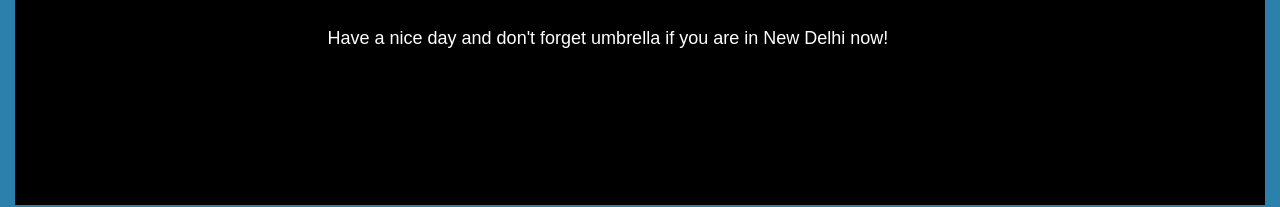
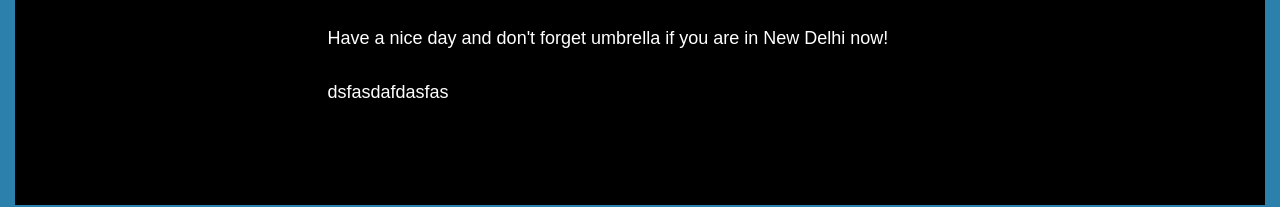
Before and after one commit to TatyanaMolchanova/weather-forecast-experiment, a plain HTML site: page index.html in a window 1280 px wide. Shown: the part 580-787 px from the top of the page. Drawn offline with Linux system fonts and the light colour scheme; some icons are missing.

Commit message:
Update index.html

```diff
--- a/index.html
+++ b/index.html
@@ -51,7 +51,7 @@
 			</ul>
 		</main>
 		<footer>
-			<p>Have a nice day and don't forget umbrella if you are in New Delhi now!</p>
+			<p>Have a nice day and don't forget umbrella if you are in New Delhi now! dsfasdafdasfas</p>
 		</footer>
 	</div>
 </body>
```
